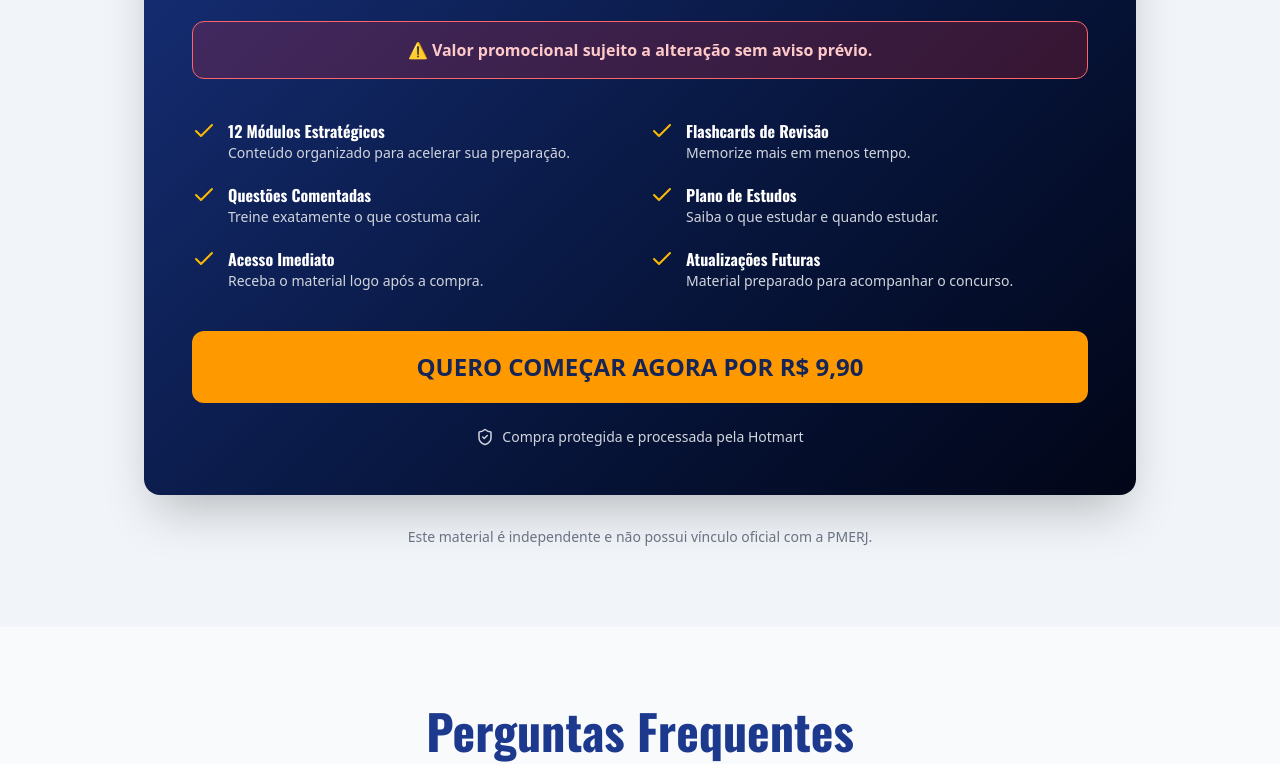
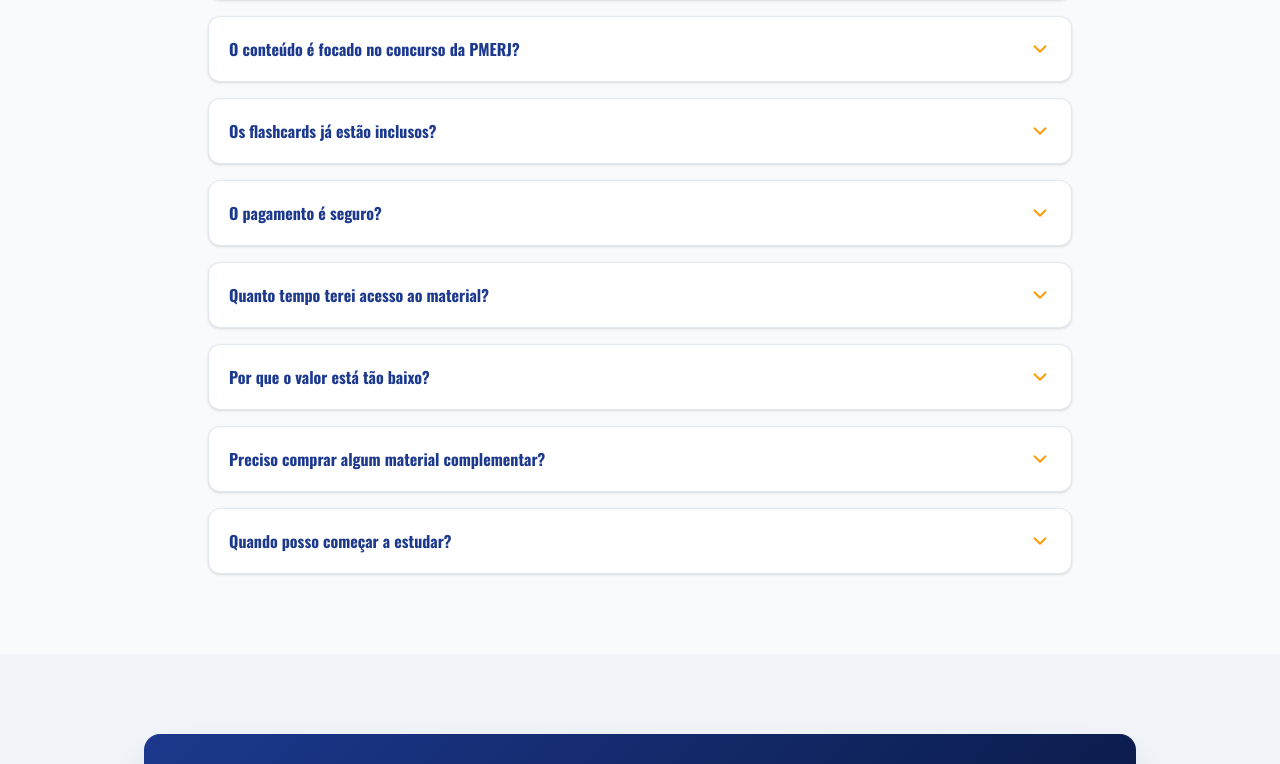
Before and after one commit to lesliecdrocha88-cmyk/missao-pmerj-2026, a React (Vite) app: page / in a window 1280 px wide. Shown: the part 3937-4701 px from the top of the page. Built offline with nearby package versions, Linux system fonts and the light colour scheme; the HTML template or start-up script is replaced by a standard one.

Commit message:
Atualizar o App.tsx

```diff
--- a/src/App.tsx
+++ b/src/App.tsx
@@ -14,19 +14,31 @@ export default function App() {
 const handleScroll = () => {
 setIsScrolled(window.scrollY > 100);
 };
+
 window.addEventListener("scroll", handleScroll);
+
 return () => window.removeEventListener("scroll", handleScroll);
+
 }, []);
 
 return (
 <div className="min-h-screen bg-white">
+
   <Hero />
+
   <Benefits />
+
   <Modules />
+
+  <FAQ />
+
   <Offer />
-      <FAQ />
+
   <Footer />
+
   <StickyCTA isVisible={isScrolled} />
+
 </div>
+
 );
 }
```
Lines whose indentation alone changed are shown as unchanged.
